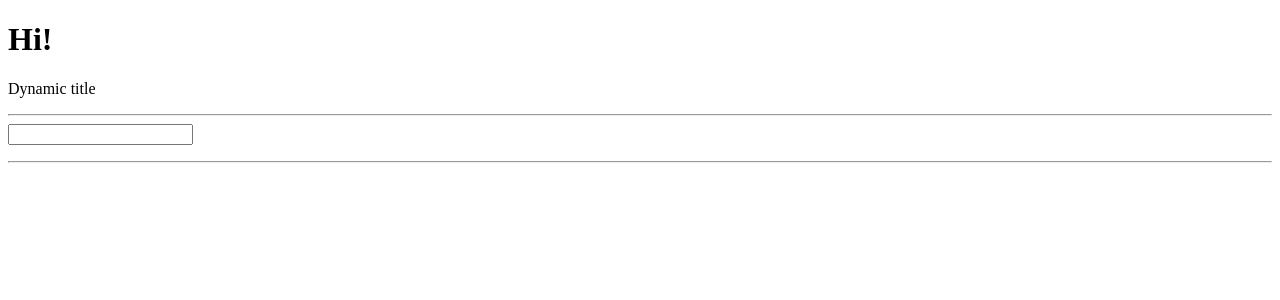
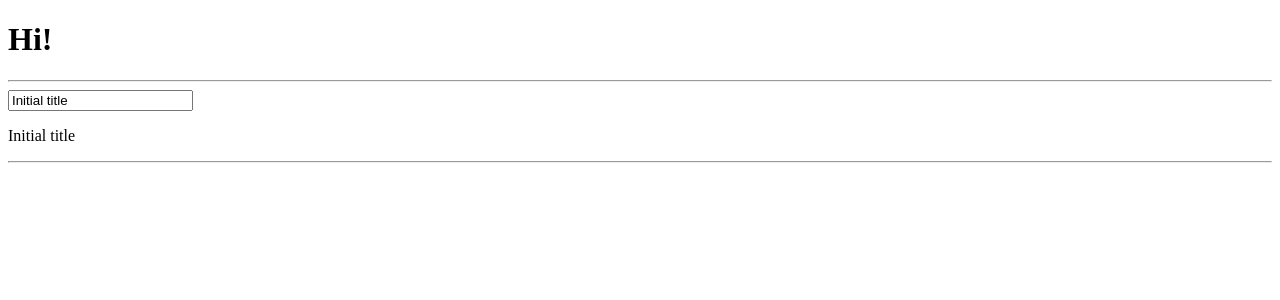
Before and after one commit to Chuchundrium/Angular-theory, an Angular app: page / in a window 1280 px wide. Shown: the top 300 px of the page. Built offline with nearby package versions, Linux system fonts and the light colour scheme.

Commit message:
10-two-way-binding

```diff
--- a/src/app/app.component.html
+++ b/src/app/app.component.html
@@ -1,13 +1,13 @@
 <h1>Hi!</h1>
-<p>{{ title }}</p>
 <hr>
-<!--<app-post></app-post>-->
+<!--<input-->
+<!--  type="text"-->
+<!--  [value]="title"-->
+<!--  (input)="onInput($event)"-->
+<!--/>-->
 <input
   type="text"
-  (keyup.enter)="onInput($event)"
-  (blur)="onBlur(myInput.value)"
-  #myInput
+[(ngModel)] = "title"
 />
-<p>{{inputValue}}</p>
-
+<p>{{title}}</p>
 <hr>
--- a/src/app/app.component.ts
+++ b/src/app/app.component.ts
@@ -6,14 +6,9 @@ import { Component } from '@angular/core';
   styleUrls: ['./app.component.scss']
 })
 export class AppComponent {
-  title = 'Dynamic title';
-  inputValue = '';
+  title = 'Initial title';
 
-  onInput(event: KeyboardEvent) {
-    this.inputValue = (event.target as HTMLInputElement).value;
-  }
-
-  onBlur(str: string) {
-    this.inputValue = str;
+  onInput(event: any) {
+    this.title = event.target.value;
   }
 }
--- a/src/app/app.module.ts
+++ b/src/app/app.module.ts
@@ -3,6 +3,7 @@ import { NgModule } from '@angular/core';
 
 import { AppComponent } from './app.component';
 import { PostComponent } from './post/post.component';
+import {FormsModule} from '@angular/forms';
 
 @NgModule({
   declarations: [
@@ -10,7 +11,8 @@ import { PostComponent } from './post/post.component';
     PostComponent
   ],
   imports: [
-    BrowserModule
+    BrowserModule,
+    FormsModule
   ],
   providers: [],
   bootstrap: [AppComponent]
```
